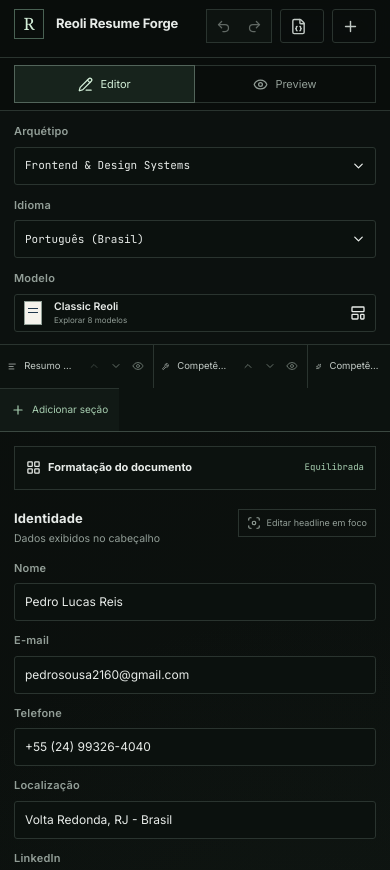
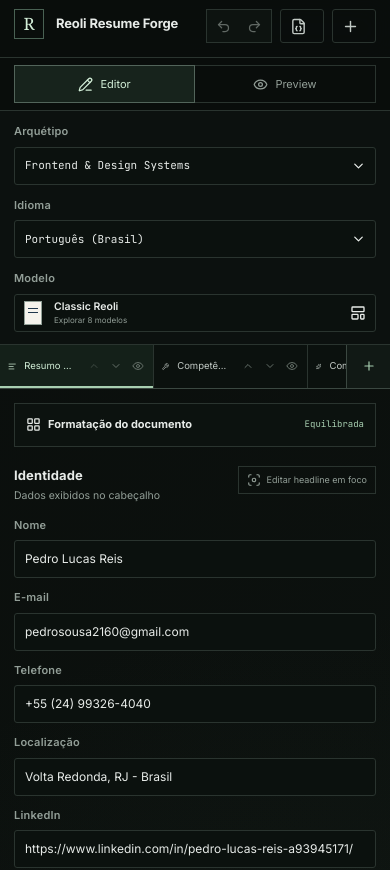
Before and after one commit to PedroReoli/reoli-resume-forge, a React (Vite) app: page / in a window 390 px wide. Shown: the top 870 px of the page. Built offline with nearby package versions, Linux system fonts and the light colour scheme.

Commit message:
feat(editor): fixa navegacao ativa no mobile

```diff
--- a/src/components/editor/SectionNavigator.tsx
+++ b/src/components/editor/SectionNavigator.tsx
@@ -15,7 +15,7 @@ import {
   Sparkles,
   Wrench,
 } from 'lucide-react';
-import { useState } from 'react';
+import { useEffect, useRef, useState } from 'react';
 import {
   addCustomSection,
   moveSection,
@@ -43,7 +43,60 @@ const ICONS: Record<string, LucideIcon> = {
 
 export function SectionNavigator({ profile, onProfile }: SectionNavigatorProps) {
   const [adding, setAdding] = useState(false);
+  const [activeSection, setActiveSection] = useState(profile.layout.section_order[0] ?? 'summary');
+  const itemRefs = useRef(new Map<string, HTMLDivElement>());
   const hidden = new Set(profile.layout.hidden_sections);
+
+  useEffect(() => {
+    const sectionIds = profile.layout.section_order;
+    const editorContent = document.querySelector<HTMLElement>('.editor-content');
+    const mobileNavigator = document.querySelector<HTMLElement>('.section-navigator');
+    let animationFrame = 0;
+
+    const updateActiveSection = () => {
+      const anchor = window.matchMedia('(max-width: 1040px)').matches
+        ? (mobileNavigator?.getBoundingClientRect().bottom ?? 155) + 20
+        : (editorContent?.getBoundingClientRect().top ?? 0) + 24;
+      const measured = sectionIds
+        .map((sectionId) => ({
+          sectionId,
+          top: document.getElementById(editorSectionId(sectionId))?.getBoundingClientRect().top,
+        }))
+        .filter((item): item is { sectionId: string; top: number } => item.top !== undefined);
+
+      if (measured.length === 0) return;
+      const passed = measured.filter((item) => item.top <= anchor);
+      const next = passed.at(-1) ?? measured.reduce((closest, item) => (
+        Math.abs(item.top - anchor) < Math.abs(closest.top - anchor) ? item : closest
+      ));
+      setActiveSection((current) => current === next.sectionId ? current : next.sectionId);
+    };
+
+    const scheduleUpdate = () => {
+      window.cancelAnimationFrame(animationFrame);
+      animationFrame = window.requestAnimationFrame(updateActiveSection);
+    };
+
+    window.addEventListener('scroll', scheduleUpdate, { passive: true });
+    window.addEventListener('resize', scheduleUpdate);
+    editorContent?.addEventListener('scroll', scheduleUpdate, { passive: true });
+    scheduleUpdate();
+
+    return () => {
+      window.cancelAnimationFrame(animationFrame);
+      window.removeEventListener('scroll', scheduleUpdate);
+      window.removeEventListener('resize', scheduleUpdate);
+      editorContent?.removeEventListener('scroll', scheduleUpdate);
+    };
+  }, [profile.layout.section_order]);
+
+  useEffect(() => {
+    itemRefs.current.get(activeSection)?.scrollIntoView({
+      behavior: 'smooth',
+      block: 'nearest',
+      inline: 'nearest',
+    });
+  }, [activeSection]);
 
   const addSection = (kind: CustomSectionKind, title: string) => {
     const nextProfile = addCustomSection(profile, kind, title);
@@ -64,12 +117,23 @@ export function SectionNavigator({ profile, onProfile }: SectionNavigatorProps)
             const Icon = iconFor(sectionId, profile);
             const isHidden = hidden.has(sectionId);
             return (
-              <div className={`navigator-item ${isHidden ? 'is-hidden' : ''}`} key={sectionId}>
+              <div
+                ref={(node) => {
+                  if (node) itemRefs.current.set(sectionId, node);
+                  else itemRefs.current.delete(sectionId);
+                }}
+                className={`navigator-item ${activeSection === sectionId ? 'is-active' : ''} ${isHidden ? 'is-hidden' : ''}`}
+                key={sectionId}
+              >
                 <button
                   className="navigator-jump"
                   type="button"
                   title={`Ir para ${sectionLabel(profile, sectionId)}`}
-                  onClick={() => scrollToSection(sectionId)}
+                  aria-current={activeSection === sectionId ? 'location' : undefined}
+                  onClick={() => {
+                    setActiveSection(sectionId);
+                    scrollToSection(sectionId);
+                  }}
                 >
                   <Icon size={15} />
                   <span>{sectionLabel(profile, sectionId)}</span>
--- a/src/styles/responsive.css
+++ b/src/styles/responsive.css
@@ -57,15 +57,28 @@
   .editor-pane { overflow: visible; border-right: 0; }
   .editor-workarea { display: block; }
   .editor-content { overflow: visible; }
-  .section-navigator { display: block; border-right: 0; border-bottom: 1px solid var(--line-strong); }
+  .section-navigator {
+    position: sticky;
+    z-index: 6;
+    top: 111px;
+    display: grid;
+    grid-template-columns: minmax(0, 1fr) 44px;
+    border-right: 0;
+    border-bottom: 1px solid var(--line-strong);
+    background: rgb(12 18 15 / 96%);
+    backdrop-filter: blur(14px);
+  }
   .navigator-heading { display: none; }
-  .navigator-list { display: flex; overflow-x: auto; }
+  .navigator-list { display: flex; overflow-x: auto; overflow-y: hidden; scrollbar-width: none; }
+  .navigator-list::-webkit-scrollbar { display: none; }
   .navigator-item { min-width: 154px; grid-template-columns: minmax(0, 1fr) auto; border-right: 1px solid var(--line); border-bottom: 0; }
-  .navigator-add { border-top: 1px solid var(--line); }
-  .workspace-controls { top: 111px; grid-template-columns: 1fr 1fr 1fr; padding: 12px 14px; }
+  .navigator-item.is-active { box-shadow: inset 0 -2px var(--accent); }
+  .navigator-add { justify-content: center; padding: 0; border-top: 0; border-left: 1px solid var(--line-strong); }
+  .navigator-add span { display: none; }
+  .workspace-controls { position: static; grid-template-columns: 1fr 1fr 1fr; padding: 12px 14px; }
   .workspace-controls label:last-child { grid-column: auto; }
   .profile-editor { padding: 0 14px; }
-  .editor-section { scroll-margin-top: 198px; }
+  .editor-section { scroll-margin-top: 170px; }
   .ats-panel { padding: 20px 14px 28px; }
   .preview-column { height: calc(100vh - 143px); min-height: 620px; border-top: 1px solid var(--line-strong); }
   .paper-stage { padding: 16px 16px 120px; }
@@ -78,8 +91,7 @@
   .app-header { align-items: flex-start; }
   .brand-lockup strong { font-size: 13px; }
   .brand-lockup > div { align-items: flex-start; }
-  .workspace-controls { position: static; grid-template-columns: 1fr; }
-  .editor-section { scroll-margin-top: 112px; }
+  .workspace-controls { grid-template-columns: 1fr; }
   .workspace-controls label:last-child { grid-column: auto; }
   .two-columns { grid-template-columns: 1fr; }
   .record-meta-grid { grid-template-columns: 1fr; }
--- a/src/styles/workspace.css
+++ b/src/styles/workspace.css
@@ -297,9 +297,15 @@
   grid-template-columns: minmax(0, 1fr) auto;
   align-items: center;
   border-bottom: 1px solid #1b241f;
+  box-shadow: inset 0 0 var(--accent);
+  transition: background 160ms ease, box-shadow 160ms ease;
 }
 
 .navigator-item.is-hidden { opacity: 0.48; }
+.navigator-item.is-active {
+  background: #142019;
+  box-shadow: inset 2px 0 var(--accent);
+}
 
 .navigator-jump {
   display: flex;
@@ -315,6 +321,7 @@
 }
 
 .navigator-jump:hover { color: var(--accent-bright); background: #121b16; }
+.navigator-jump[aria-current="location"] { color: var(--accent-bright); }
 .navigator-jump span { overflow: hidden; font-size: 9.5px; text-overflow: ellipsis; white-space: nowrap; }
 
 .navigator-actions {
```
